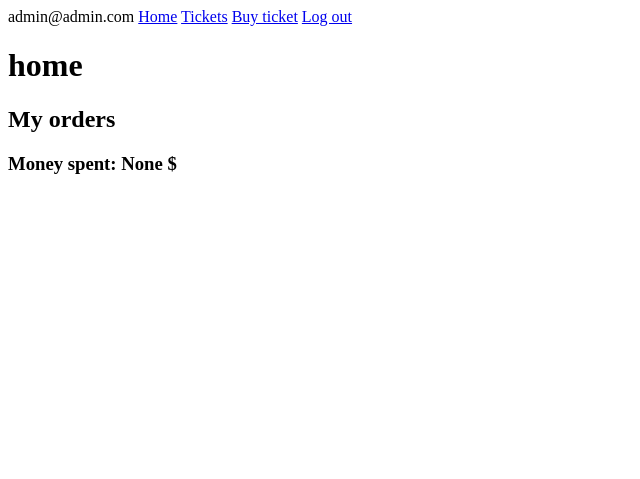
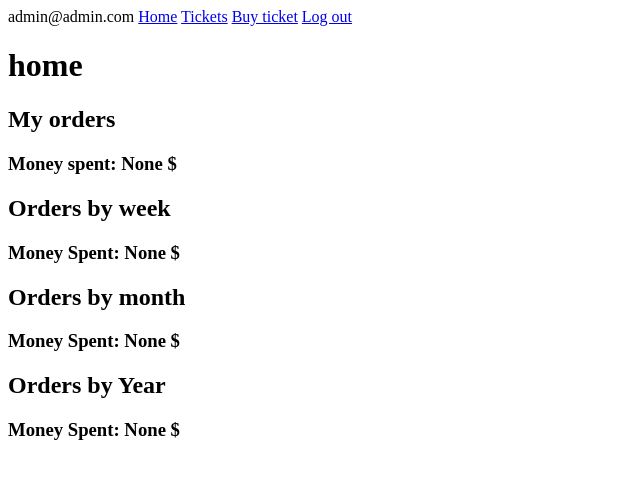
Before and after one commit to Christus5/exam, a Django app: page /ecommerce/home/ in a window 1280 px wide. Shown: the top 479 px of the page, without its empty margins (0-640 px from the left). Run offline with Django 3.2, Linux system fonts and the light colour scheme; a user stored in the database is signed in; data comes from the database, SQL or seed files in the repository.

Commit message:
temporary solution to task 4

```diff
--- a/ecommerce/views.py
+++ b/ecommerce/views.py
@@ -1,3 +1,5 @@
+from django.utils import timezone
+
 from django.contrib.auth.decorators import login_required
 from django.core.paginator import Paginator
 from django.db.models import Q, Sum
@@ -11,11 +13,25 @@
 @login_required
 def home_view(request):
     user = request.user
-    orders_info = user.order_set.all()
-    orders_info_price = user.order_set.all().aggregate(Sum('price'))
+    orders = user.order_set.all()
+    orders_info_spent = orders.all().aggregate(Sum('price'))['price__sum']
+
+    now = timezone.now()
+    orders_week = orders.filter(ticket__end_date__gte=now - timezone.timedelta(weeks=1))
+    orders_week_spent = orders_week.aggregate(Sum('price'))['price__sum']
+
+    orders_month = orders.filter(ticket__end_date__gte=now - timezone.timedelta(weeks=4))
+    orders_month_spent = orders_month.aggregate(Sum('price'))['price__sum']
+
+    orders_year = orders.filter(ticket__end_date__gte=now - timezone.timedelta(days=365))
+    orders_year_spent = orders_year.aggregate(Sum('price'))['price__sum']
+
     return render(request, 'ecommerce/home.html', {
-        'orders': orders_info,
-        'orders_info_price': orders_info_price['price__sum']
+        'orders': orders,
+        'orders_info_price': orders_info_spent,
+        'week': {'orders': orders_week, 'spent': orders_week_spent},
+        'month': {'orders': orders_month, 'spent': orders_month_spent},
+        'year': {'orders': orders_year, 'spent': orders_year_spent}
     })
 
 
--- a/templates/ecommerce/home.html
+++ b/templates/ecommerce/home.html
@@ -9,5 +9,23 @@
         {% for order in orders %}
             <p>{{ order.ticket.title }}</p>
         {% endfor %}
+
+        <h2>Orders by week</h2>
+        <h3>Money Spent: {{ week.spent }} $</h3>
+        {% for order in week.orders %}
+            <p>{{ order.ticket.title }}</p>
+        {% endfor %}
+
+        <h2>Orders by month</h2>
+        <h3>Money Spent: {{ month.spent }} $</h3>
+        {% for order in month.orders %}
+            <p>{{ order.ticket.title }}</p>
+        {% endfor %}
+
+        <h2>Orders by Year</h2>
+        <h3>Money Spent: {{ year.spent }} $</h3>
+        {% for order in year.orders %}
+            <p>{{ order.ticket.title }}</p>
+        {% endfor %}
     </div>
 {% endblock %}
```
